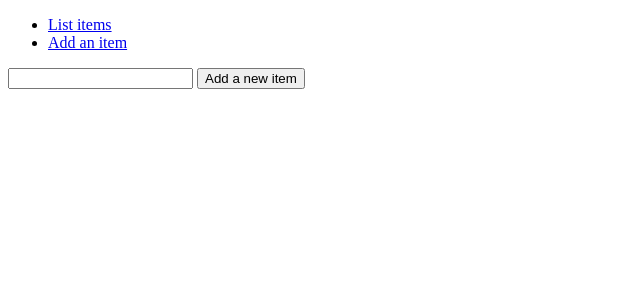
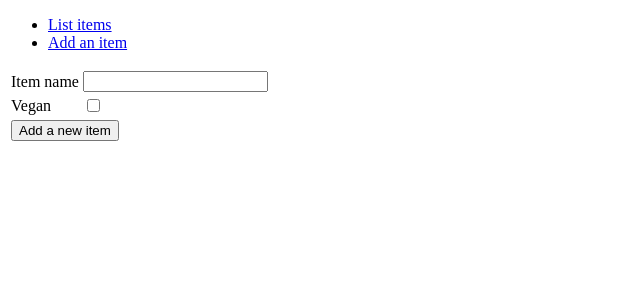
Before and after one commit to Antsax/myFridge, a Flask app: page /items/new/ in a window 1280 px wide. Shown: the top 300 px of the page, without its empty margins (0-640 px from the left). Run offline with Flask 2, Linux system fonts and the light colour scheme.

```diff
--- a/application/templates/items/new.html
+++ b/application/templates/items/new.html
@@ -2,7 +2,28 @@
 
 {% block body %}
 <form method="POST" action="{{ url_for('items_create') }}">
-    <input type = "text" name = "name"/>
-    <input type = "submit" value = "Add a new item"/>
+    <table>
+        <tr>
+            <td>{{ form.name.label }}</td>
+            <td>{{ form.name }}</td>
+            <td>
+                <ul>
+                    {% for error in form.name.errors %}
+                    <li>{{ error }}</li>
+                    {% endfor %}
+                </ul>
+            </td>
+        </tr>
+        <tr>
+            <td>{{ form.vegan.label }}</td>
+            <td>{{ form.vegan }}
+            </td>
+        </tr>
+        <tr>
+            <td colspan="3">
+                <input type = "submit" value = "Add a new item"/>
+            </td>
+        </tr>
+    </table>
 </form>
 {% endblock %}
```
